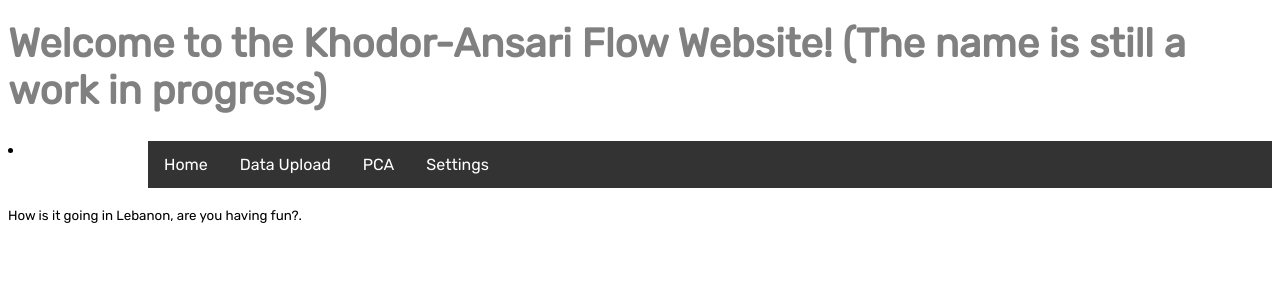
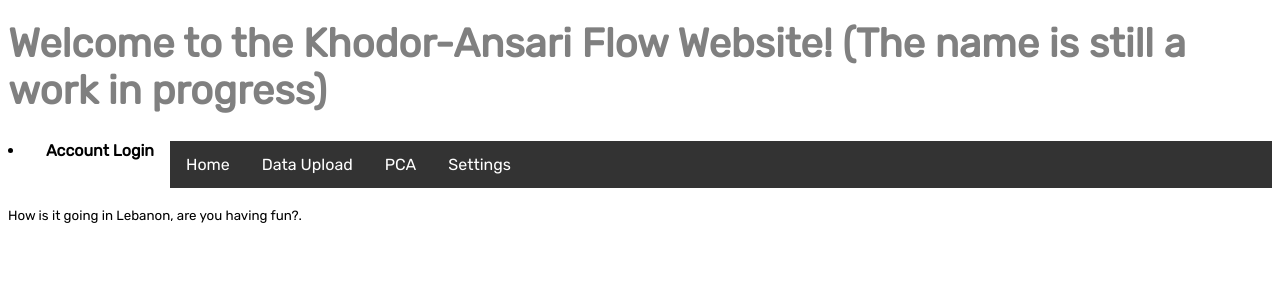
Before and after one commit to ayaanza29/zuhayr_sample-webapp, a Flask app: page / in a window 1280 px wide. Shown: the top 300 px of the page. Run offline with Flask 2, Linux system fonts and the light colour scheme.

Commit message:
trying to get account inline

```diff
--- a/templates/index.html
+++ b/templates/index.html
@@ -48,7 +48,7 @@
     }
 
     b:link {
-        display: inline;
+        display: block;
         color: white;
         text-align: center;
         padding: 14px 16px;
@@ -64,7 +64,7 @@
 
 <nav>
 
-    <li><a href="login.html">Account Login</a></li>
+    <li><b href="login.html">Account Login</b></li>
 
 </nav>
 
```
